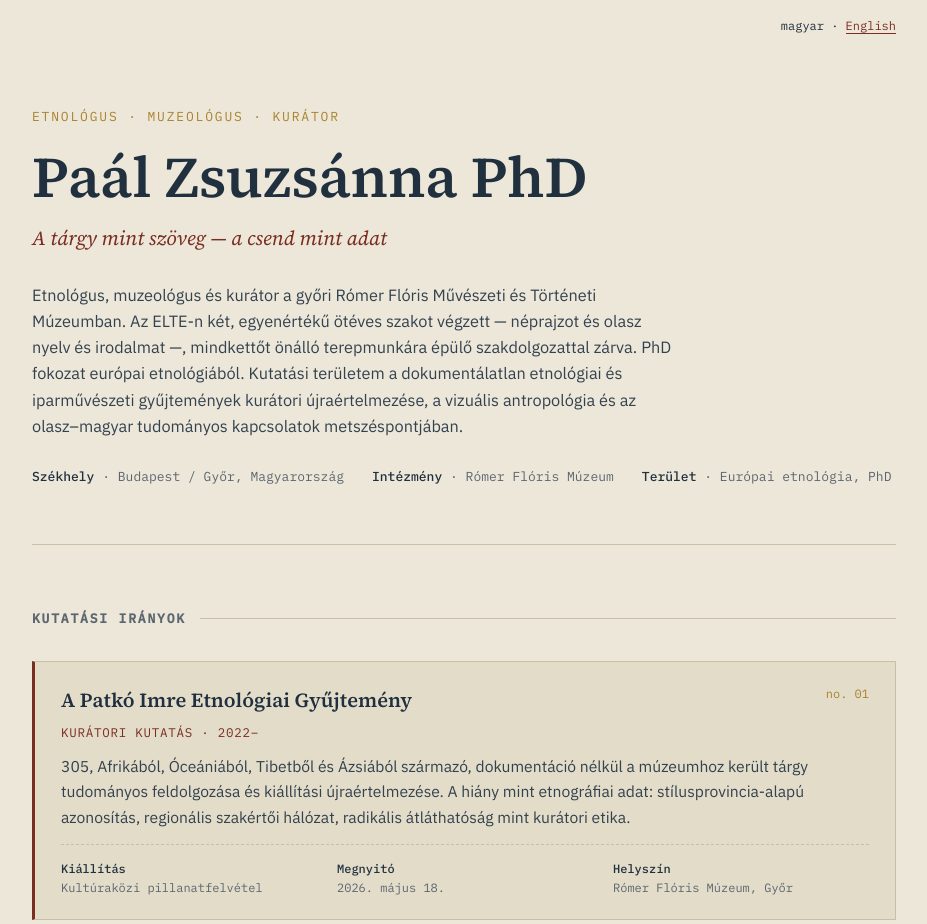
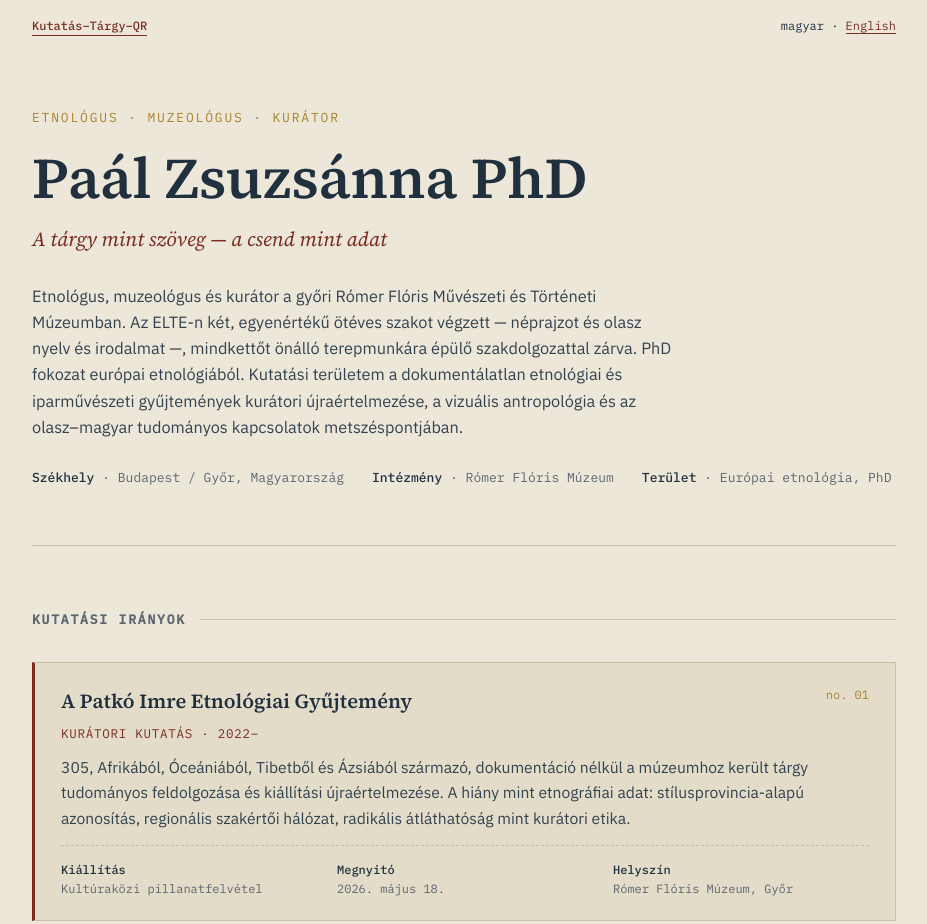
Before and after one commit to drpaalzs/paal-zsuzsanna-weboldal, a plain HTML site: page index.html in a window 1280 px wide. Shown: the top 924 px of the page, without its empty margins (176-1103 px from the left). Drawn offline with Linux system fonts and the light colour scheme.

Commit message:
index.html frissítve

```diff
--- a/index.html
+++ b/index.html
@@ -205,7 +205,7 @@
 </head>
 <body>
 <div class="wrap">
-  <div class="lang-switch" style="text-align:right;padding:16px 0 0;font-family:'IBM Plex Mono', monospace;font-size:12px;">magyar · <a href="index-en.html" style="color:var(--rubbing);text-decoration:none;border-bottom:1px solid var(--rubbing);">English</a></div>
+  <div class="lang-switch" style="display:flex;justify-content:space-between;align-items:baseline;padding:16px 0 0;font-family:'IBM Plex Mono',monospace;font-size:12px;"><a href="voci-dallacqua/" style="color:var(--rubbing);text-decoration:none;border-bottom:1px solid var(--rubbing);font-weight:500;">Kutatás–Tárgy–QR</a><span>magyar · <a href="index-en.html" style="color:var(--rubbing);text-decoration:none;border-bottom:1px solid var(--rubbing);">English</a></span></div>
   <header class="hero">
     <div class="eyebrow">Etnológus · Muzeológus · Kurátor</div>
     <h1>Paál Zsuzsánna PhD</h1>
```
